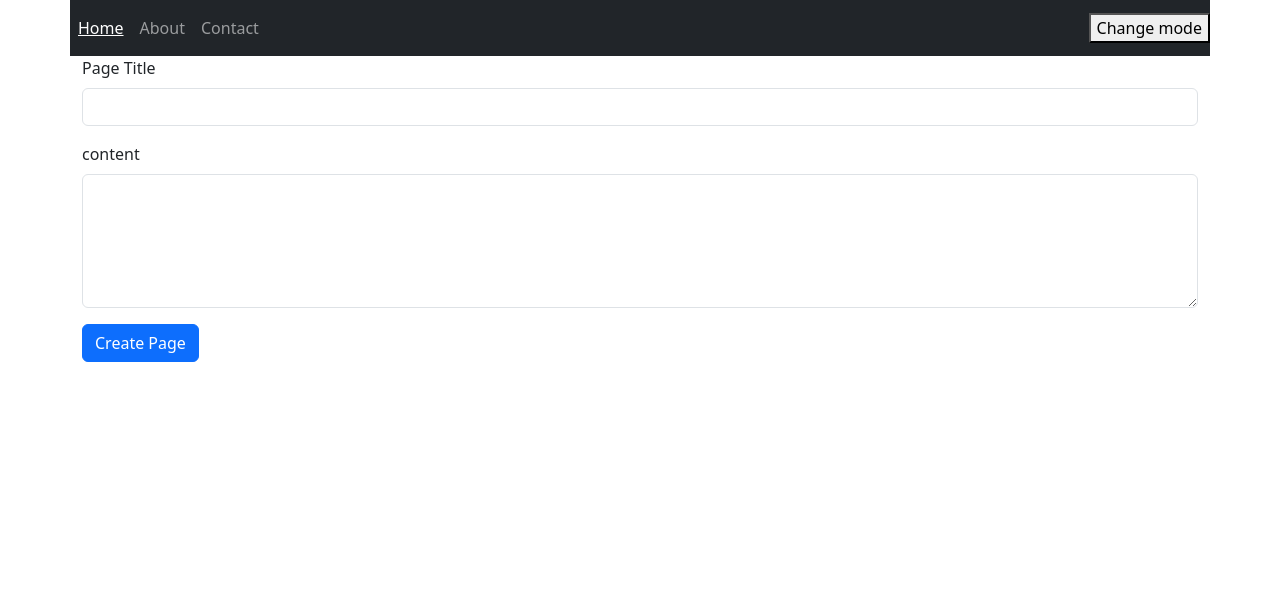
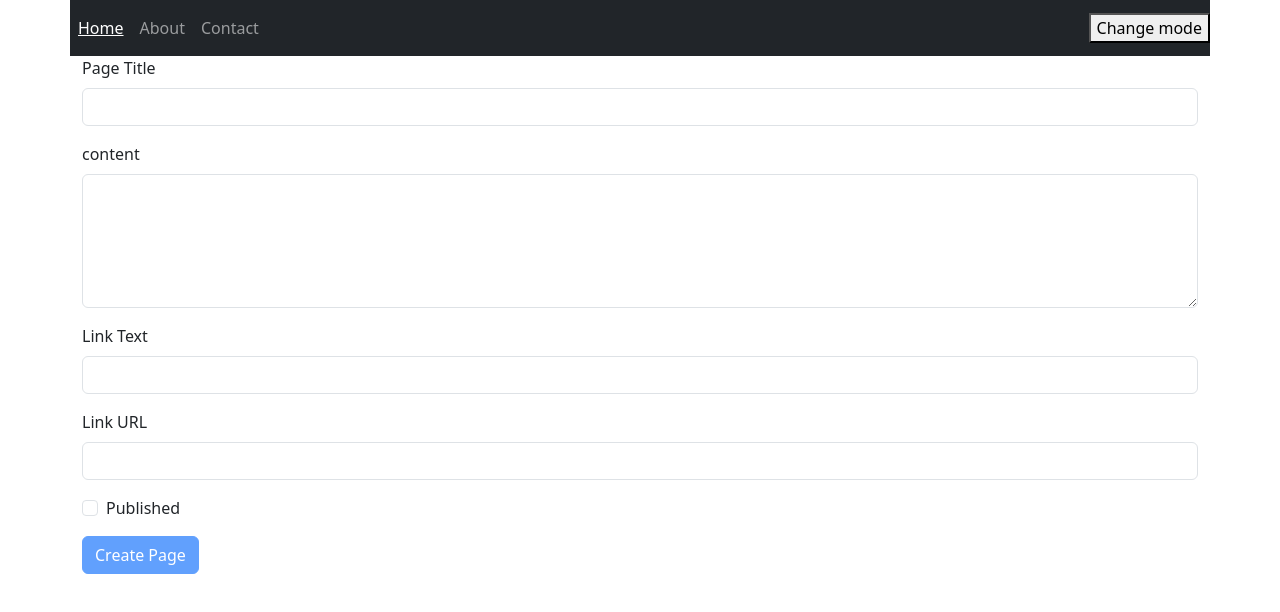
Before and after one commit to 99ionut/VueJSTutorial, a Vue app: page / in a window 1280 px wide. Shown: the top 612 px of the page. Built offline with nearby package versions, Linux system fonts and the light colour scheme.

Commit message:
Validating form live dynamically

```diff
--- a/src/components/CreatePage.vue
+++ b/src/components/CreatePage.vue
@@ -1,18 +1,43 @@
 <template>
   <div class="container mb-3">
     <form action="">
-      <div class="mb-3">
-        <label for="" class="form-label"> Page Title </label>
-        <input type="text" class="form-control" v-model="pageTitle" />
+      <div class="col">
+        <div class="mb-3">
+          <label for="" class="form-label"> Page Title </label>
+          <input type="text" class="form-control" v-model="pageTitle" />
+        </div>
+        <div class="mb-3">
+          <label for="" class="form-label"> content </label>
+          <textarea
+            type="text"
+            class="form-control"
+            rows="5"
+            v-model="content"
+          ></textarea>
+        </div>
       </div>
-      <div class="mb-3">
-        <label for="" class="form-label"> content </label>
-        <textarea type="text" class="form-control" rows="5" v-model="content"></textarea>
+      <div class="col">
+        <div class="mb-3">
+          <label for="" class="form-label"> Link Text </label>
+          <input type="text" class="form-control" v-model="linkText" />
+        </div>
+        <div class="mb-3">
+          <label for="" class="form-label"> Link URL </label>
+          <input type="text" class="form-control" v-model="linkUrl" />
+        </div>
+        <div class="mb-3">
+          <div class="form-check">
+            <input for="" class="form-check-input" type="checkbox" />
+            <label for="gridCheck1" class="orm-check-label">Published</label>
+          </div>
+        </div>
       </div>
+
       <div class="mb-3">
         <button
           class="btn btn-primary"
-          @click.prevent="pageCreated({ pageTitle, content })"
+          @click.prevent="submitForm"
+          :disabled="isFormInvalid"
         >
           Create Page
         </button>
@@ -28,7 +53,28 @@
     return {
       pageTitle: "",
       content: "",
+      linkText: "",
+      linkUrl: "",
     };
+  },
+  computed: {
+    isFormInvalid() {
+      return !this.pageTitle || !this.content || !this.linkText || !this.linkUrl;
+    },
+  },
+  methods: {
+    submitForm() {
+      if (!this.pageTitle || !this.content || !this.linkText || !this.linkUrl) {
+        alert("fill the form");
+        return;
+      }
+
+      this.pageCreated({
+        pageTitle: this.pageTitle,
+        content: this.content,
+        link: { text: this.linkText, url: this.linkUrl },
+      });
+    },
   },
 };
 </script>
```
